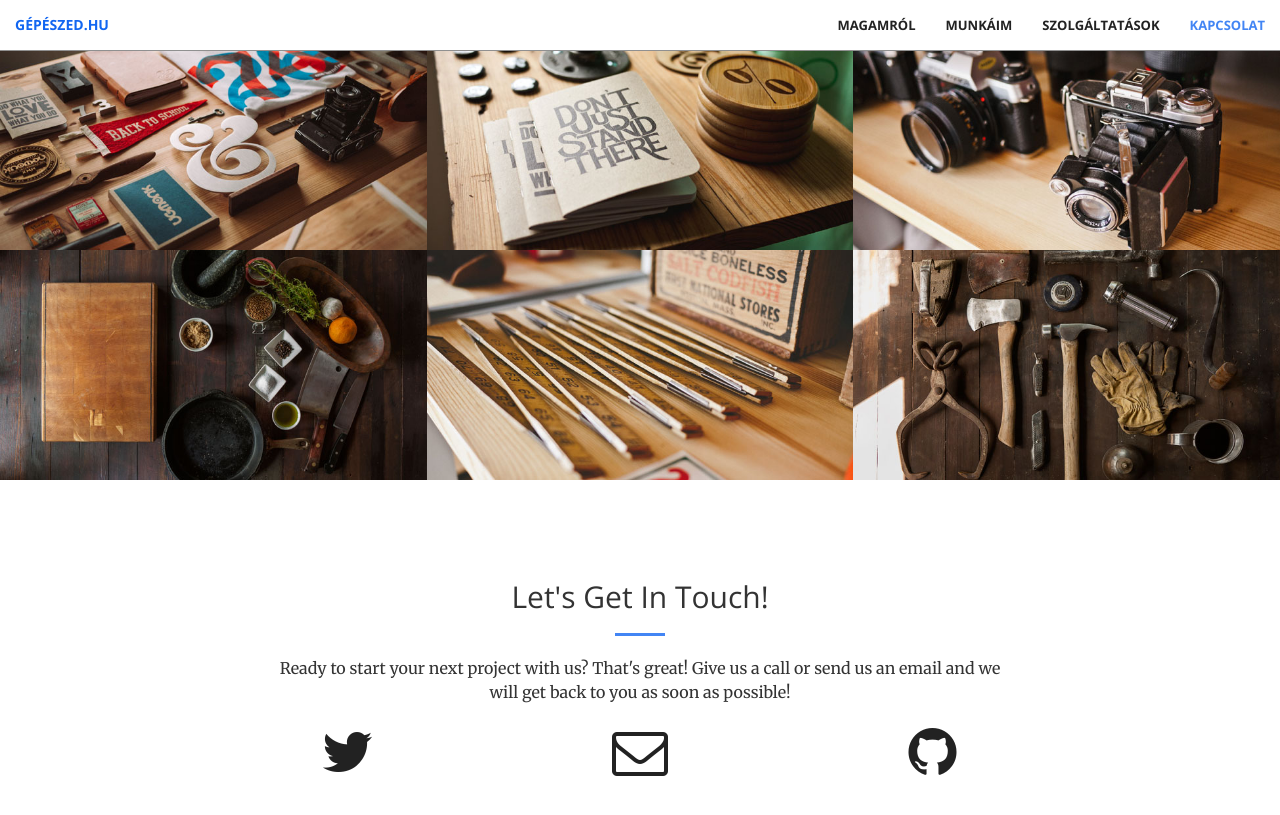
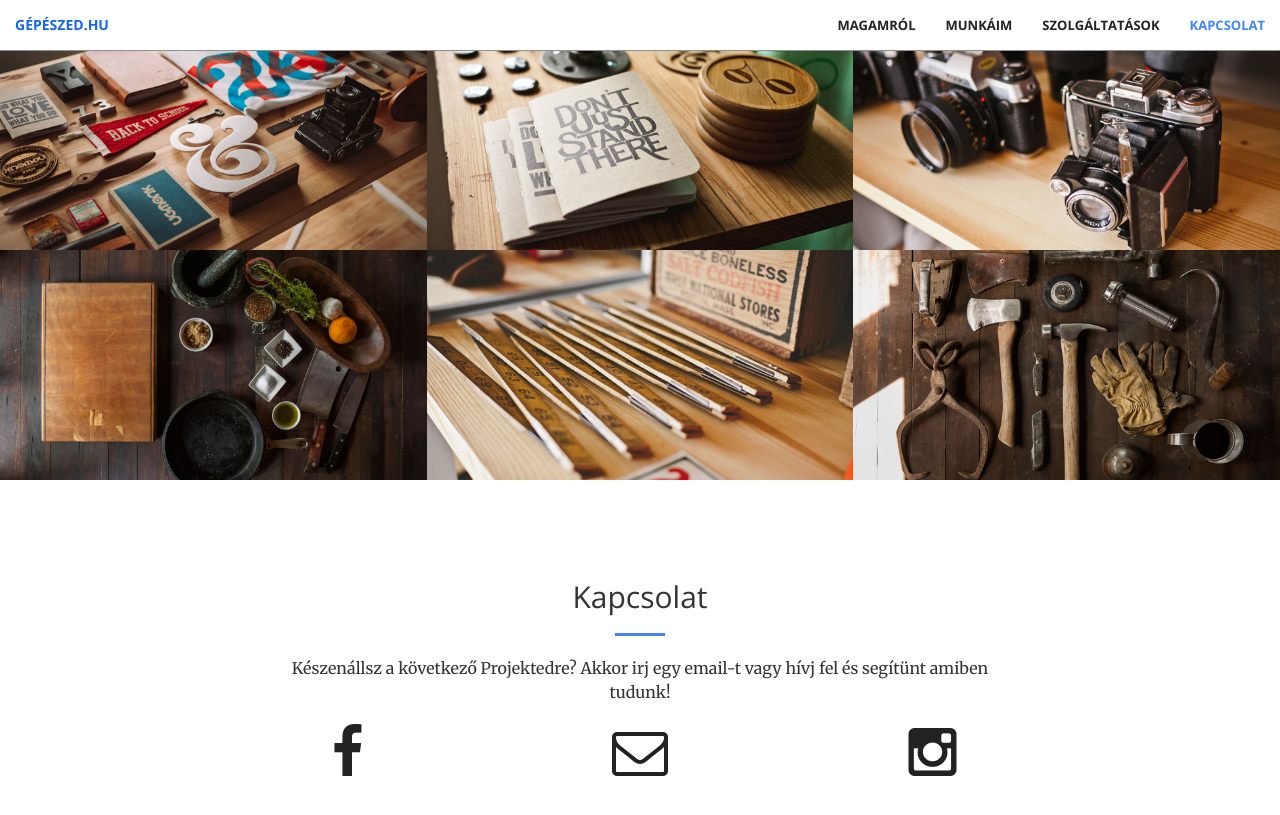
Before and after one commit to Kymopholeia/Kymopholeia.github.io, a Jekyll site: the page built from index.html, in a window 1280 px wide and 900 px high, scrolled down 1802 px. Shown: the top 815 px of the window. Built offline with Jekyll 4.4.1, drawn with Linux system fonts in a browser that asks for light colours.

Commit message:
Contact page translated, facebook and insta need to add

```diff
--- a/_includes/contact.html
+++ b/_includes/contact.html
@@ -2,13 +2,13 @@
     <div class="container">
         <div class="row">
             <div class="col-lg-8 col-lg-offset-2 text-center">
-                <h2 class="section-heading">Let's Get In Touch!</h2>
+                <h2 class="section-heading">Kapcsolat</h2>
                 <hr class="primary">
-                <p>Ready to start your next project with us? That's great! Give us a call or send us an email and we will get back to you as soon as possible!</p>
+                <p>Készenállsz a következő Projektedre? Akkor irj egy email-t vagy hívj fel és segítünt amiben tudunk!</p>
             </div>
         <div class="col-lg-2 col-lg-offset-2 text-center">
-            <a href="https://twitter.com/{{ site.twitter_username }}">
-                <i class="fa fa-twitter fa-3x wow bounceIn" data-wow-delay=".1s"></i>
+            <a href="https://facebook.com/{{ site.twitter_username }}">
+                <i class="fa fa-facebook fa-3x wow bounceIn" data-wow-delay=".1s"></i>
                 <p>{{ site.twitter_username }}</p>
             </a>
         </div>
@@ -19,8 +19,8 @@
             </a>
         </div>
         <div class="col-lg-2 col-lg-offset-1 text-center">
-            <a href="https://github.com/{{ site.github_username }}">
-            <i class="fa fa-github fa-3x wow bounceIn" data-wow-delay=".1s"></i>
+            <a href="https://instagram.com/{{ site.github_username }}">
+            <i class="fa fa-instagram fa-3x wow bounceIn" data-wow-delay=".1s"></i>
                 <p>{{ site.github_username }}</p>
             </a>
         </div>
```
